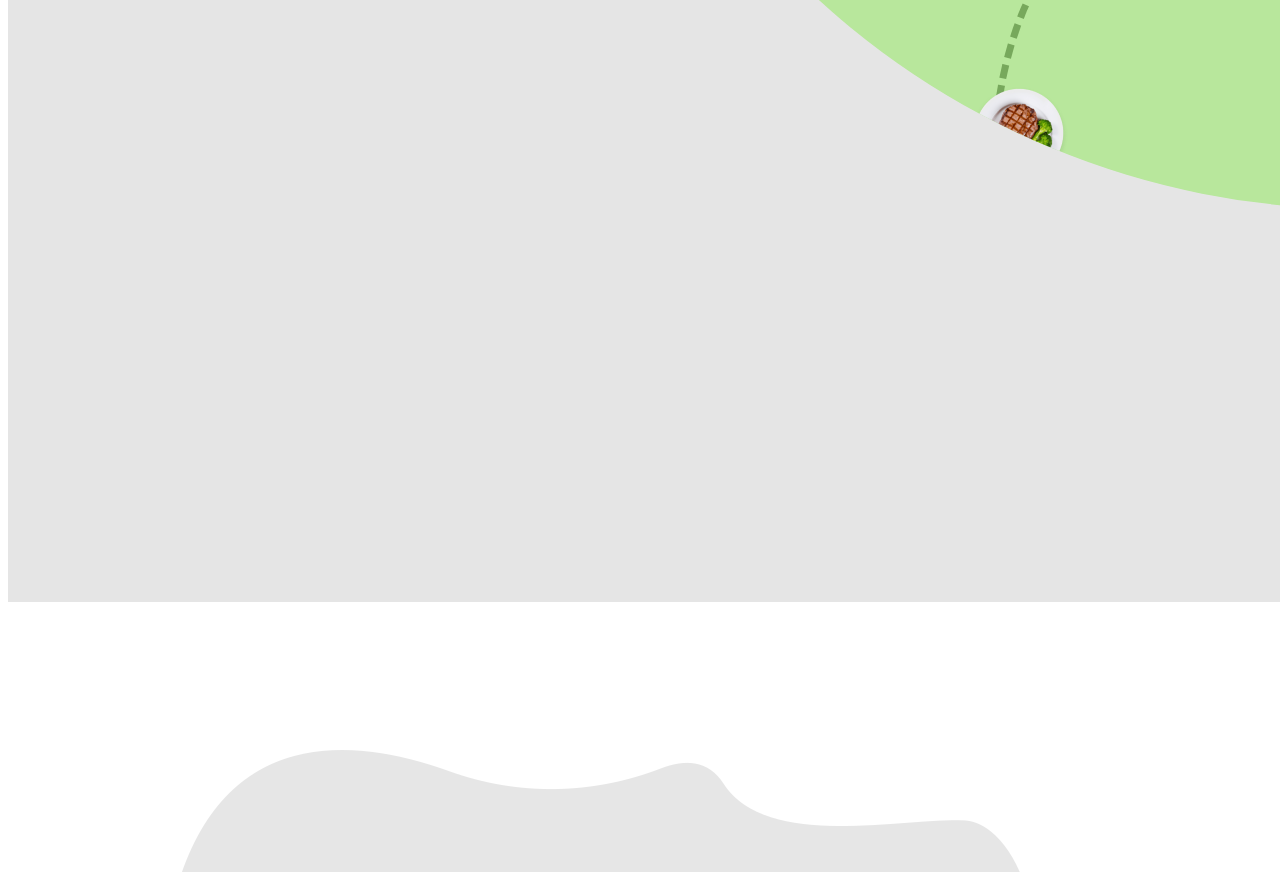
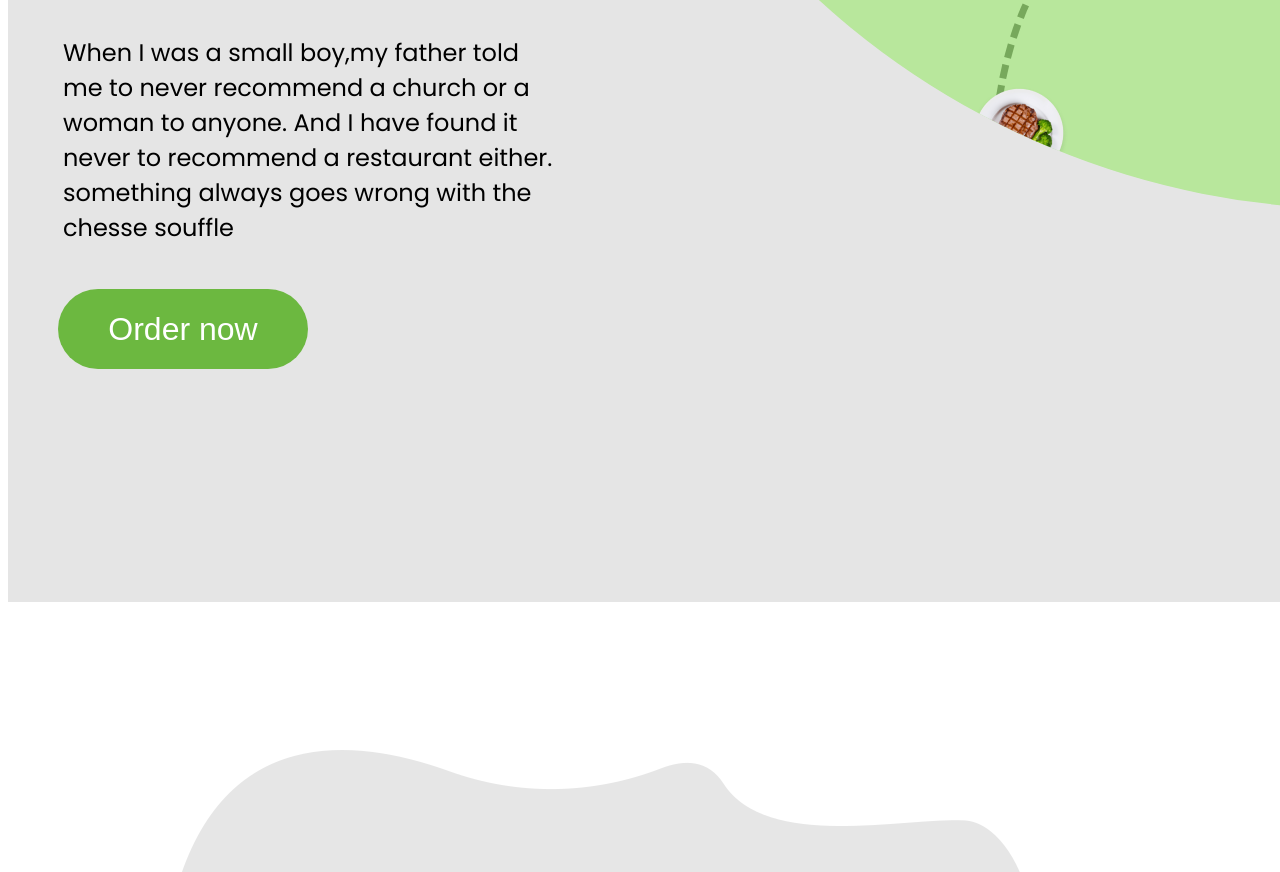
Before and after one commit to Ruweydha/Street-Food-website, a plain HTML site: page index.html in a window 1280 px wide. Shown: the part 498-1370 px from the top of the page. Drawn offline with Linux system fonts and the light colour scheme.

Commit message:
Styled the intro in the home page

```diff
--- a/index.css
+++ b/index.css
@@ -87,3 +87,46 @@ html{
     top: -370px;
     right: -1300px;
 }
+#street,#food, p, h3{
+    position: relative;
+    top: -900px;
+    right: -25px;
+}
+p{
+    width: 500px;
+    height: 230px;
+}
+button{
+    height: 80px;
+    width: 250px;
+    font-size: xx-large;
+    border: white;
+    border-radius: 3rem;
+    background-color: #6CB840;
+    color: white;
+    position: relative;
+    top: -900px;
+    right: -20px;
+}
+#food{
+    display: inline;
+    font-size: 300%;
+    font-weight: 900;
+    color: #EAAB1B;
+    margin-bottom: 0px;
+}
+#street{
+    display: inline;
+    font-size: 300%;
+    font-weight: 900;
+    color:#6CB840;
+    bottom: -10px;
+    margin-bottom: 0px;
+}
+h3{
+    font-size: 200%;
+    position: relative;
+}
+#intro{
+    font-weight: 500px;
+}
```
